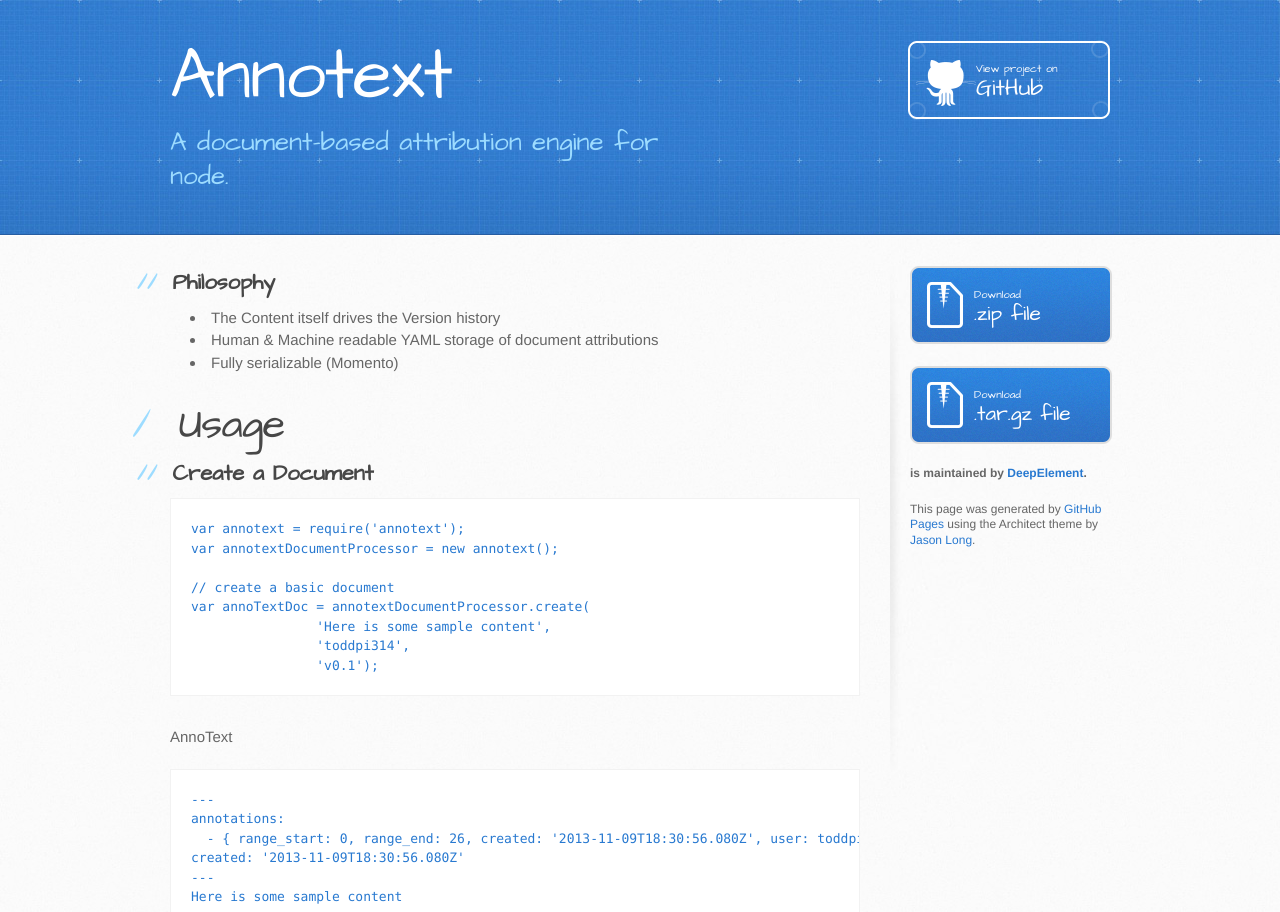
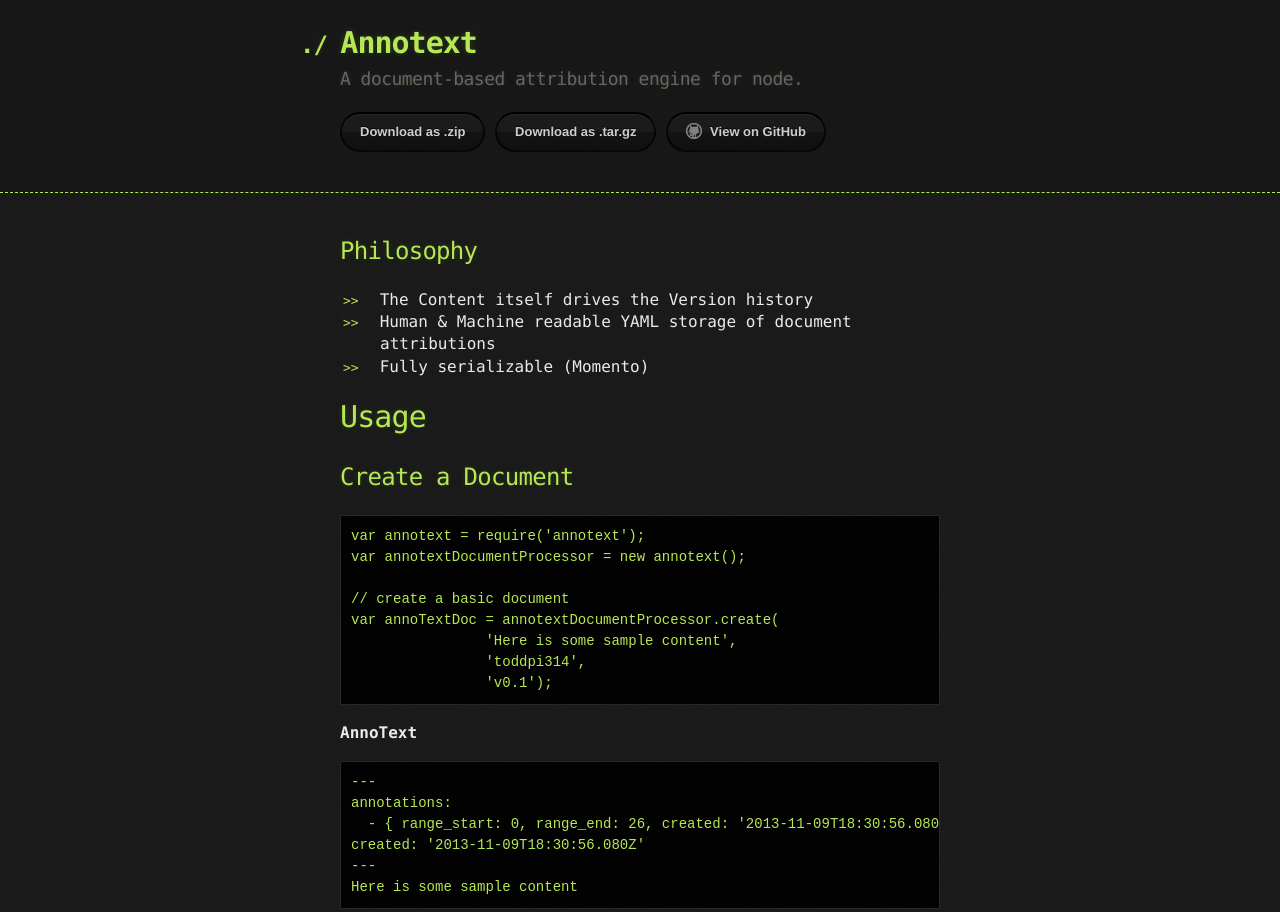
Before and after one commit to DeepElement/annotext, a plain HTML site: page index.html in a window 1280 px wide. Shown: the top 912 px of the page. Drawn offline with Linux system fonts and the light colour scheme.

Commit message:
Create gh-pages branch via GitHub

```diff
--- a/index.html
+++ b/index.html
@@ -3,32 +3,32 @@
   <head>
     <meta charset='utf-8'>
     <meta http-equiv="X-UA-Compatible" content="chrome=1">
-    <meta name="viewport" content="width=device-width, initial-scale=1, maximum-scale=1">
-    <link href='https://fonts.googleapis.com/css?family=Architects+Daughter' rel='stylesheet' type='text/css'>
+
     <link rel="stylesheet" type="text/css" href="stylesheets/stylesheet.css" media="screen" />
     <link rel="stylesheet" type="text/css" href="stylesheets/pygment_trac.css" media="screen" />
     <link rel="stylesheet" type="text/css" href="stylesheets/print.css" media="print" />
-
-    <!--[if lt IE 9]>
-    <script src="//html5shiv.googlecode.com/svn/trunk/html5.js"></script>
-    <![endif]-->
 
     <title>Annotext by DeepElement</title>
   </head>
 
   <body>
+
     <header>
-      <div class="inner">
+      <div class="container">
         <h1>Annotext</h1>
         <h2>A document-based attribution engine for node.</h2>
-        <a href="https://github.com/DeepElement/AnnoText" class="button"><small>View project on</small>GitHub</a>
+
+        <section id="downloads">
+          <a href="https://github.com/DeepElement/AnnoText/zipball/master" class="btn">Download as .zip</a>
+          <a href="https://github.com/DeepElement/AnnoText/tarball/master" class="btn">Download as .tar.gz</a>
+          <a href="https://github.com/DeepElement/AnnoText" class="btn btn-github"><span class="icon"></span>View on GitHub</a>
+        </section>
       </div>
     </header>
 
-    <div id="content-wrapper">
-      <div class="inner clearfix">
-        <section id="main-content">
-          <h2>
+    <div class="container">
+      <section id="main_content">
+        <h2>
 <a name="philosophy" class="anchor" href="#philosophy"><span class="octicon octicon-link"></span></a>Philosophy</h2>
 
 <ul>
@@ -268,25 +268,19 @@
 CLAIM, DAMAGES OR OTHER LIABILITY, WHETHER IN AN ACTION OF CONTRACT,
 TORT OR OTHERWISE, ARISING FROM, OUT OF OR IN CONNECTION WITH THE
 SOFTWARE OR THE USE OR OTHER DEALINGS IN THE SOFTWARE.</p>
-        </section>
-
-        <aside id="sidebar">
-          <a href="https://github.com/DeepElement/AnnoText/zipball/master" class="button">
-            <small>Download</small>
-            .zip file
-          </a>
-          <a href="https://github.com/DeepElement/AnnoText/tarball/master" class="button">
-            <small>Download</small>
-            .tar.gz file
-          </a>
-
-          <p class="repo-owner"><a href="https://github.com/DeepElement/AnnoText"></a> is maintained by <a href="https://github.com/DeepElement">DeepElement</a>.</p>
-
-          <p>This page was generated by <a href="pages.github.com">GitHub Pages</a> using the Architect theme by <a href="https://twitter.com/jasonlong">Jason Long</a>.</p>
-        </aside>
-      </div>
+      </section>
     </div>
 
+              <script type="text/javascript">
+            var gaJsHost = (("https:" == document.location.protocol) ? "https://ssl." : "http://www.");
+            document.write(unescape("%3Cscript src='" + gaJsHost + "google-analytics.com/ga.js' type='text/javascript'%3E%3C/script%3E"));
+          </script>
+          <script type="text/javascript">
+            try {
+              var pageTracker = _gat._getTracker("UA-18193655-3");
+            pageTracker._trackPageview();
+            } catch(err) {}
+          </script>
 
   </body>
 </html>
--- a/stylesheets/pygment_trac.css
+++ b/stylesheets/pygment_trac.css
@@ -1,4 +1,3 @@
-.highlight  { background: #ffffff; }
 .highlight .c { color: #999988; font-style: italic } /* Comment */
 .highlight .err { color: #a61717; background-color: #e3d2d2 } /* Error */
 .highlight .k { font-weight: bold } /* Keyword */
@@ -35,7 +34,7 @@
 .highlight .ne { color: #990000; font-weight: bold } /* Name.Exception */
 .highlight .nf { color: #990000; font-weight: bold } /* Name.Function */
 .highlight .nn { color: #555555 } /* Name.Namespace */
-.highlight .nt { color: #000080 } /* Name.Tag */
+.highlight .nt { color: #CBDFFF } /* Name.Tag */
 .highlight .nv { color: #008080 } /* Name.Variable */
 .highlight .ow { font-weight: bold } /* Operator.Word */
 .highlight .w { color: #bbbbbb } /* Text.Whitespace */
--- a/stylesheets/stylesheet.css
+++ b/stylesheets/stylesheet.css
@@ -1,479 +1,247 @@
-/* http://meyerweb.com/eric/tools/css/reset/
-   v2.0 | 20110126
-   License: none (public domain)
-*/
-html, body, div, span, applet, object, iframe,
-h1, h2, h3, h4, h5, h6, p, blockquote, pre,
-a, abbr, acronym, address, big, cite, code,
-del, dfn, em, img, ins, kbd, q, s, samp,
-small, strike, strong, sub, sup, tt, var,
-b, u, i, center,
-dl, dt, dd, ol, ul, li,
-fieldset, form, label, legend,
-table, caption, tbody, tfoot, thead, tr, th, td,
-article, aside, canvas, details, embed,
-figure, figcaption, footer, header, hgroup,
-menu, nav, output, ruby, section, summary,
-time, mark, audio, video {
-	margin: 0;
-	padding: 0;
-	border: 0;
-	font-size: 100%;
-	font: inherit;
-	vertical-align: baseline;
-}
-/* HTML5 display-role reset for older browsers */
-article, aside, details, figcaption, figure,
-footer, header, hgroup, menu, nav, section {
-	display: block;
-}
 body {
-	line-height: 1;
-}
-ol, ul {
-	list-style: none;
-}
-blockquote, q {
-	quotes: none;
-}
-blockquote:before, blockquote:after,
-q:before, q:after {
-	content: '';
-	content: none;
-}
-table {
-	border-collapse: collapse;
-	border-spacing: 0;
+  margin: 0;
+  padding: 0;
+  background: #151515 url("../images/bkg.png") 0 0;
+  color: #eaeaea;
+  font: 16px;
+  line-height: 1.5;
+  font-family: Monaco, "Bitstream Vera Sans Mono", "Lucida Console", Terminal, monospace;
 }
 
-/* LAYOUT STYLES */
-body {
-  font-size: 15px;
+/* General & 'Reset' Stuff */
+
+.container {
+  width: 90%;
+  max-width: 600px;
+  margin: 0 auto;
+}
+
+section {
+  display: block;
+  margin: 0 0 20px 0;
+}
+
+h1, h2, h3, h4, h5, h6 {
+  margin: 0 0 20px;
+}
+
+li {
+  line-height: 1.4 ;
+}
+
+/* Header, <header>
+   header   - container
+   h1       - project name
+   h2       - project description
+*/
+
+header {
+  background: rgba(0, 0, 0, 0.1);
+  width: 100%;
+  border-bottom: 1px dashed #b5e853;
+  padding: 20px 0;
+  margin: 0 0 40px 0;
+}
+
+header h1 {
+  font-size: 30px;
   line-height: 1.5;
-  background: #fafafa url(../images/body-bg.jpg) 0 0 repeat;
-  font-family: 'Helvetica Neue', Helvetica, Arial, serif;
-  font-weight: 400;
+  margin: 0 0 0 -40px;
+  font-weight: bold;
+  font-family: Monaco, "Bitstream Vera Sans Mono", "Lucida Console", Terminal, monospace;
+  color: #b5e853;
+  text-shadow: 0 1px 1px rgba(0, 0, 0, 0.1),
+               0 0 5px rgba(181, 232, 83, 0.1),
+               0 0 10px rgba(181, 232, 83, 0.1);
+  letter-spacing: -1px;
+  -webkit-font-smoothing: antialiased;
+}
+
+header h1:before {
+  content: "./ ";
+  font-size: 24px;
+}
+
+header h2 {
+  font-size: 18px;
+  font-weight: 300;
   color: #666;
 }
 
-a {
-  color: #2879d0;
-}
-a:hover {
-  color: #2268b2;
+#downloads .btn {
+  display: inline-block;
+  text-align: center;
+  margin: 0;
 }
 
-header {
-  padding-top: 40px;
-  padding-bottom: 40px;
-  font-family: 'Architects Daughter', 'Helvetica Neue', Helvetica, Arial, serif;
-  background: #2e7bcf url(../images/header-bg.jpg) 0 0 repeat-x;
-  border-bottom: solid 1px #275da1;
+/* Main Content
+*/
+
+#main_content {
+  width: 100%;
+  -webkit-font-smoothing: antialiased;
+}
+section img {
+  max-width: 100%
 }
 
-header h1 {
-  letter-spacing: -1px;
-  font-size: 72px;
-  color: #fff;
-  line-height: 1;
-  margin-bottom: 0.2em;
-  width: 540px;
+h1, h2, h3, h4, h5, h6 {
+  font-weight: normal;
+  font-family: Monaco, "Bitstream Vera Sans Mono", "Lucida Console", Terminal, monospace;
+  color: #b5e853;
+  letter-spacing: -0.03em;
+  text-shadow: 0 1px 1px rgba(0, 0, 0, 0.1),
+               0 0 5px rgba(181, 232, 83, 0.1),
+               0 0 10px rgba(181, 232, 83, 0.1);
 }
 
-header h2 {
-  font-size: 26px;
-  color: #9ddcff;
-  font-weight: normal;
-  line-height: 1.3;
-  width: 540px;
-  letter-spacing: 0;
+#main_content h1 {
+  font-size: 30px;
 }
 
-.inner {
-  position: relative;
-  width: 940px;
-  margin: 0 auto;
+#main_content h2 {
+  font-size: 24px;
 }
 
-#content-wrapper {
-  border-top: solid 1px #fff;
-  padding-top: 30px;
+#main_content h3 {
+  font-size: 18px;
 }
 
-#main-content {
-  width: 690px;
-  float: left;
+#main_content h4 {
+  font-size: 14px;
 }
 
-#main-content img {
-  max-width: 100%;
+#main_content h5 {
+  font-size: 12px;
+  text-transform: uppercase;
+  margin: 0 0 5px 0;
 }
 
-aside#sidebar {
-  width: 200px;
-  padding-left: 20px;
-  min-height: 504px;
-  float: right;
-  background: transparent url(../images/sidebar-bg.jpg) 0 0 no-repeat;
+#main_content h6 {
   font-size: 12px;
-  line-height: 1.3;
+  text-transform: uppercase;
+  color: #999;
+  margin: 0 0 5px 0;
 }
 
-aside#sidebar p.repo-owner,
-aside#sidebar p.repo-owner a {
+dt {
+  font-style: italic;
   font-weight: bold;
 }
 
-#downloads {
-  margin-bottom: 40px;
+ul li {
+  list-style: none;
 }
 
-a.button {
-  width: 134px;
-  height: 58px;
-  line-height: 1.2;
-  font-size: 23px;
-  color: #fff;
-  padding-left: 68px;
-  padding-top: 22px;
-  font-family: 'Architects Daughter', 'Helvetica Neue', Helvetica, Arial, serif;
-}
-a.button small {
-  display: block;
-  font-size: 11px;
-}
-header a.button {
-  position: absolute;
-  right: 0;
-  top: 0;
-  background: transparent url(../images/github-button.png) 0 0 no-repeat;
-}
-aside a.button {
-  width: 138px;
-  padding-left: 64px;
-  display: block;
-  background: transparent url(../images/download-button.png) 0 0 no-repeat;
-  margin-bottom: 20px;
-  font-size: 21px;
+ul li:before {
+  content: ">>";
+  font-family: Monaco, "Bitstream Vera Sans Mono", "Lucida Console", Terminal, monospace;
+  font-size: 13px;
+  color: #b5e853;
+  margin-left: -37px;
+  margin-right: 21px;
+  line-height: 16px;
 }
 
-code, pre {
-  font-family: Monaco, "Bitstream Vera Sans Mono", "Lucida Console", Terminal, monospace;
-  color: #222;
-  margin-bottom: 30px;
-  font-size: 13px;
-}
-
-code {
-  background-color: #f2f8fc;
-  border: solid 1px #dbe7f3;
-  padding: 0 3px;
+blockquote {
+  color: #aaa;
+  padding-left: 10px;
+  border-left: 1px dotted #666;
 }
 
 pre {
-  padding: 20px;
-  background: #fff;
-  text-shadow: none;
+  background: rgba(0, 0, 0, 0.9);
+  border: 1px solid rgba(255, 255, 255, 0.15);
+  padding: 10px;
+  font-size: 14px;
+  color: #b5e853;
+  border-radius: 2px;
+  -moz-border-radius: 2px;
+  -webkit-border-radius: 2px;
+  text-wrap: normal;
   overflow: auto;
-  border: solid 1px #f2f2f2;
-}
-pre code {
-  color: #2879d0;
-  background-color: #fff;
-  border: none;
-  padding: 0;
-}
-
-ul, ol, dl {
-  margin-bottom: 20px;
-}
-
-
-/* COMMON STYLES */
-
-hr {
-  height: 1px;
-  line-height: 1px;
-  margin-top: 1em;
-  padding-bottom: 1em;
-  border: none;
-  background: transparent url('../images/hr.png') 0 0 no-repeat;
+  overflow-y: hidden;
 }
 
 table {
   width: 100%;
-  border: 1px solid #ebebeb;
+  margin: 0 0 20px 0;
 }
 
 th {
-  font-weight: 500;
+  text-align: left;
+  border-bottom: 1px dashed #b5e853;
+  padding: 5px 10px;
 }
 
 td {
-  border: 1px solid #ebebeb;
-  text-align: center;
-  font-weight: 300;
+  padding: 5px 10px;
 }
 
-form {
-  background: #f2f2f2;
-  padding: 20px;
-
+hr {
+  height: 0;
+  border: 0;
+  border-bottom: 1px dashed #b5e853;
+  color: #b5e853;
 }
 
+/* Buttons
+*/
 
-/* GENERAL ELEMENT TYPE STYLES */
-
-#main-content h1 {
-  font-family: 'Architects Daughter', 'Helvetica Neue', Helvetica, Arial, serif;
-  font-size: 2.8em;
-  letter-spacing: -1px;
-  color: #474747;
+.btn {
+  display: inline-block;
+  background: -webkit-linear-gradient(top, rgba(40, 40, 40, 0.3), rgba(35, 35, 35, 0.3) 50%, rgba(10, 10, 10, 0.3) 50%, rgba(0, 0, 0, 0.3));
+  padding: 8px 18px;
+  border-radius: 50px;
+  border: 2px solid rgba(0, 0, 0, 0.7);
+  border-bottom: 2px solid rgba(0, 0, 0, 0.7);
+  border-top: 2px solid rgba(0, 0, 0, 1);
+  color: rgba(255, 255, 255, 0.8);
+  font-family: Helvetica, Arial, sans-serif;
+  font-weight: bold;
+  font-size: 13px;
+  text-decoration: none;
+  text-shadow: 0 -1px 0 rgba(0, 0, 0, 0.75);
+  box-shadow: inset 0 1px 0 rgba(255, 255, 255, 0.05);
 }
 
-#main-content h1:before {
-  content: "/";
-  color: #9ddcff;
-  padding-right: 0.3em;
-  margin-left: -0.9em;
+.btn:hover {
+  background: -webkit-linear-gradient(top, rgba(40, 40, 40, 0.6), rgba(35, 35, 35, 0.6) 50%, rgba(10, 10, 10, 0.8) 50%, rgba(0, 0, 0, 0.8));
 }
 
-#main-content h2 {
-  font-family: 'Architects Daughter', 'Helvetica Neue', Helvetica, Arial, serif;
-  font-size: 22px;
-  font-weight: bold;
-  margin-bottom: 8px;
-  color: #474747;
-}
-#main-content h2:before {
-  content: "//";
-  color: #9ddcff;
-  padding-right: 0.3em;
-  margin-left: -1.5em;
+.btn .icon {
+  display: inline-block;
+  width: 16px;
+  height: 16px;
+  margin: 1px 8px 0 0;
+  float: left;
 }
 
-#main-content h3 {
-  font-family: 'Architects Daughter', 'Helvetica Neue', Helvetica, Arial, serif;
-  font-size: 18px;
-  font-weight: bold;
-  margin-top: 24px;
-  margin-bottom: 8px;
-  color: #474747;
+.btn-github .icon {
+  opacity: 0.6;
+  background: url("../images/blacktocat.png") 0 0 no-repeat;
 }
 
-#main-content h3:before {
-  content: "///";
-  color: #9ddcff;
-  padding-right: 0.3em;
-  margin-left: -2em;
+/* Links
+   a, a:hover, a:visited
+*/
+
+a {
+  color: #63c0f5;
+  text-shadow: 0 0 5px rgba(104, 182, 255, 0.5);
 }
 
-#main-content h4 {
-  font-family: 'Architects Daughter', 'Helvetica Neue', Helvetica, Arial, serif;
-  font-size: 15px;
-  font-weight: bold;
-  color: #474747;
+/* Clearfix */
+
+.cf:before, .cf:after {
+  content:"";
+  display:table;
 }
 
-h4:before {
-  content: "////";
-  color: #9ddcff;
-  padding-right: 0.3em;
-  margin-left: -2.8em;
+.cf:after {
+  clear:both;
 }
 
-#main-content h5 {
-  font-family: 'Architects Daughter', 'Helvetica Neue', Helvetica, Arial, serif;
-  font-size: 14px;
-  color: #474747;
+.cf {
+  zoom:1;
 }
-h5:before {
-  content: "/////";
-  color: #9ddcff;
-  padding-right: 0.3em;
-  margin-left: -3.2em;
-}
-
-#main-content h6 {
-  font-family: 'Architects Daughter', 'Helvetica Neue', Helvetica, Arial, serif;
-  font-size: .8em;
-  color: #474747;
-}
-h6:before {
-  content: "//////";
-  color: #9ddcff;
-  padding-right: 0.3em;
-  margin-left: -3.7em;
-}
-
-p {
-  margin-bottom: 20px;
-}
-
-a {
-  text-decoration: none;
-}
-
-p a {
-  font-weight: 400;
-}
-
-blockquote {
-  font-size: 1.6em;
-  border-left: 10px solid #e9e9e9;
-  margin-bottom: 20px;
-  padding: 0 0 0 30px;
-}
-
-ul li {
-  list-style: disc inside;
-  padding-left: 20px;
-}
-
-ol li {
-  list-style: decimal inside;
-  padding-left: 3px;
-}
-
-dl dd {
-  font-style: italic;
-  font-weight: 100;
-}
-
-footer {
-  background: transparent url('../images/hr.png') 0 0 no-repeat;
-  margin-top: 40px;
-  padding-top: 20px;
-  padding-bottom: 30px;
-  font-size: 13px;
-  color: #aaa;
-}
-
-footer a {
-  color: #666;
-}
-footer a:hover {
-  color: #444;
-}
-
-/* MISC */
-.clearfix:after {
-  clear: both;
-  content: '.';
-  display: block;
-  visibility: hidden;
-  height: 0;
-}
-
-.clearfix {display: inline-block;}
-* html .clearfix {height: 1%;}
-.clearfix {display: block;}
-
-/* #Media Queries
-================================================== */
-
-/* Smaller than standard 960 (devices and browsers) */
-@media only screen and (max-width: 959px) {}
-
-/* Tablet Portrait size to standard 960 (devices and browsers) */
-@media only screen and (min-width: 768px) and (max-width: 959px) {
-  .inner {
-    width: 740px;
-  }
-  header h1, header h2 {
-    width: 340px;
-  }
-  header h1 {
-    font-size: 60px;
-  }
-  header h2 {
-    font-size: 30px;
-  }
-  #main-content {
-    width: 490px;
-  }
-  #main-content h1:before,
-  #main-content h2:before,
-  #main-content h3:before,
-  #main-content h4:before,
-  #main-content h5:before,
-  #main-content h6:before {
-    content: none;
-    padding-right: 0;
-    margin-left: 0;
-  }
-}
-
-/* All Mobile Sizes (devices and browser) */
-@media only screen and (max-width: 767px) {
-  .inner {
-    width: 93%;
-  }
-  header {
-    padding: 20px 0;
-  }
-  header .inner {
-    position: relative;
-  }
-  header h1, header h2 {
-    width: 100%;
-  }
-  header h1 {
-    font-size: 48px;
-  }
-  header h2 {
-    font-size: 24px;
-  }
-  header a.button {
-    background-image: none;
-    width: auto;
-    height: auto;
-    display: inline-block;
-    margin-top: 15px;
-    padding: 5px 10px;
-    position: relative;
-    text-align: center;
-    font-size: 13px;
-    line-height: 1;
-    background-color: #9ddcff;
-    color: #2879d0;
-    -moz-border-radius: 5px;
-    -webkit-border-radius: 5px;
-    border-radius: 5px;
-  }
-  header a.button small {
-    font-size: 13px;
-    display: inline;
-  }
-  #main-content,
-  aside#sidebar {
-    float: none;
-    width: 100% ! important;
-  }
-  aside#sidebar {
-    background-image: none;
-    margin-top: 20px;
-    border-top: solid 1px #ddd;
-    padding: 20px 0;
-    min-height: 0;
-  }
-  aside#sidebar a.button {
-    display: none;
-  }
-  #main-content h1:before,
-  #main-content h2:before,
-  #main-content h3:before,
-  #main-content h4:before,
-  #main-content h5:before,
-  #main-content h6:before {
-    content: none;
-    padding-right: 0;
-    margin-left: 0;
-  }
-}
-
-/* Mobile Landscape Size to Tablet Portrait (devices and browsers) */
-@media only screen and (min-width: 480px) and (max-width: 767px) {}
-
-/* Mobile Portrait Size to Mobile Landscape Size (devices and browsers) */
-@media only screen and (max-width: 479px) {}
```
Also changed, not shown: params.json (+1 -1 lines), images/bkg.png (added), images/blacktocat.png (added).
